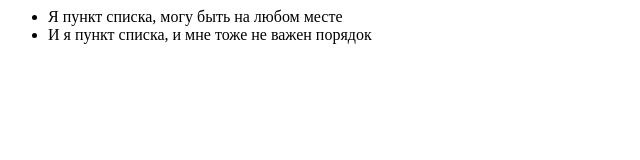
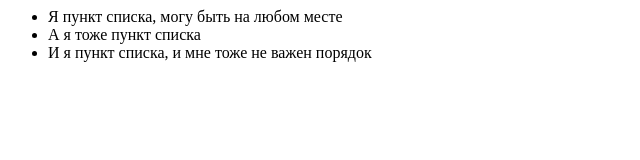
Before and after one commit to LidiaLil/first-project, a plain HTML site: page index.html in a window 1280 px wide. Shown: the whole page, without its empty margins (0-640 px from the left). Drawn offline with Linux system fonts and the light colour scheme.

Commit message:
добавила пункт в списке

```diff
--- a/index.html
+++ b/index.html
@@ -1,4 +1,5 @@
 <ul>
   <li>Я пункт списка, могу быть на любом месте</li>
+  <li>А я тоже пункт списка</li>
   <li>И я пункт списка, и мне тоже не важен порядок</li>
 </ul>
```
